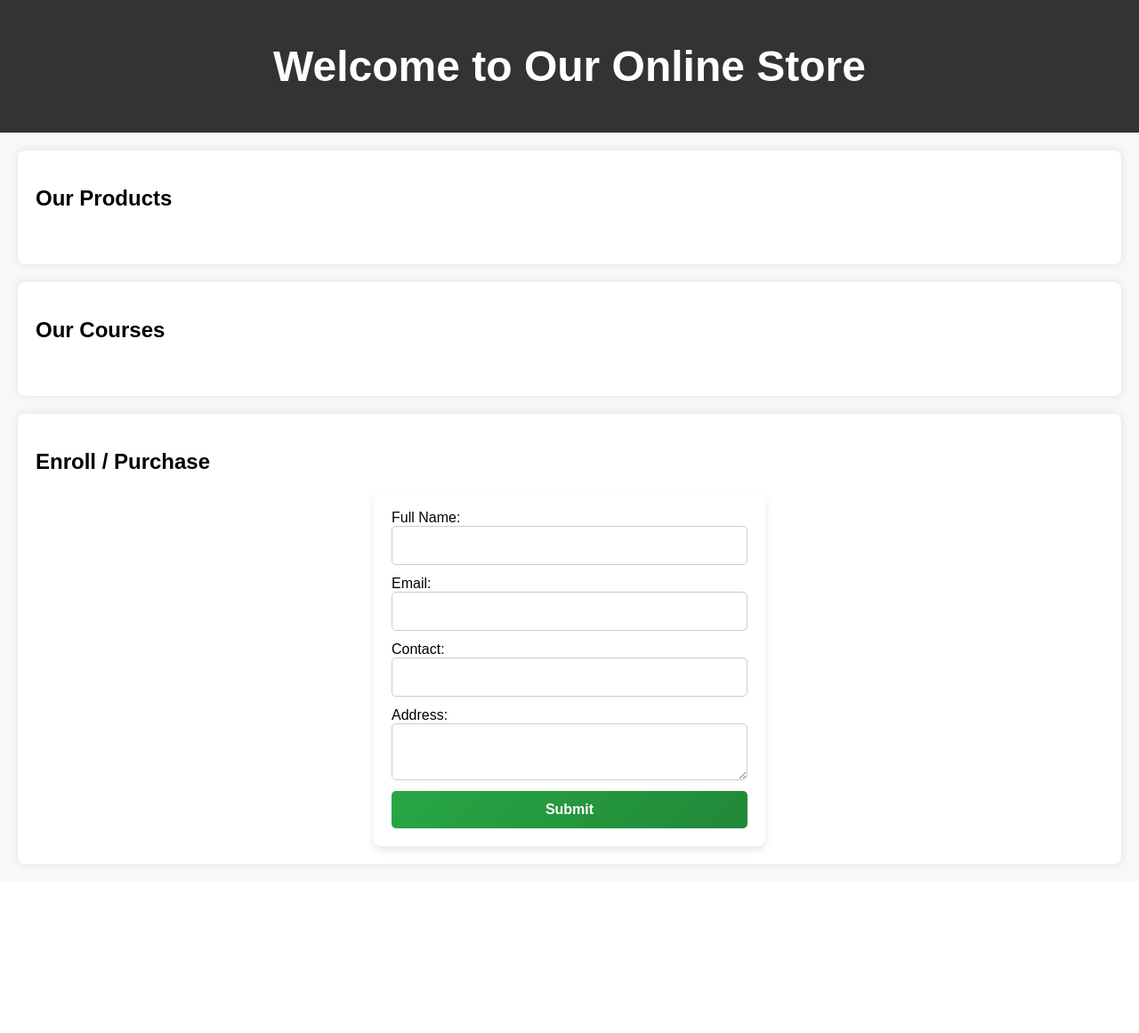
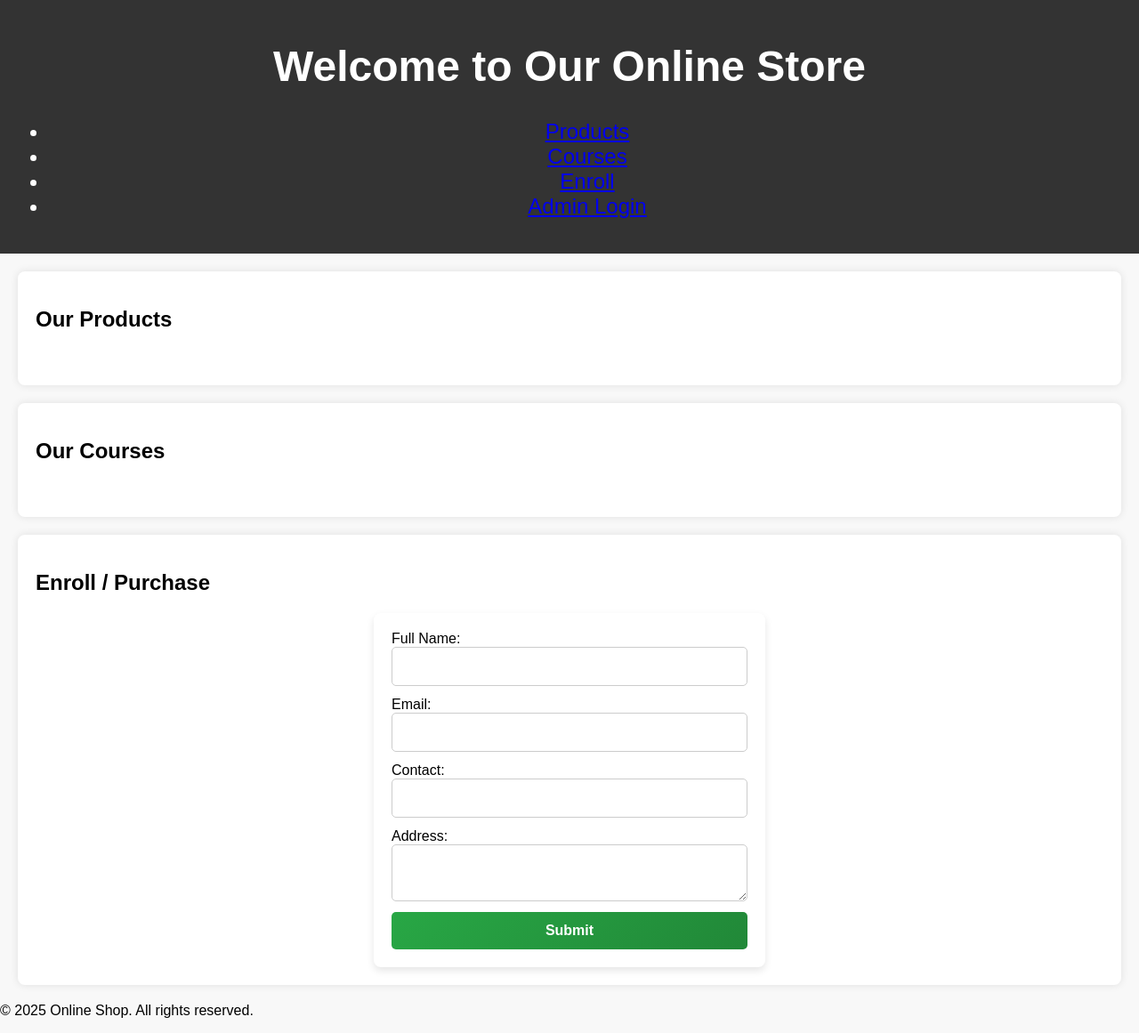
Before and after one commit to AnamolBasnet50/online-shop, a Flask app: page / in a window 1280 px wide. Shown: the whole page at 89% size. Before the commit the page ends 974 px from the top, so only its background shows below. Run offline with Flask 3, Linux system fonts and the light colour scheme; data that the repository does not hold is empty.

Commit message:
add  for Render

```diff
--- a/templates/index.html
+++ b/templates/index.html
@@ -9,6 +9,14 @@
 <body>
     <header>
         <h1>Welcome to Our Online Store</h1>
+        <nav>
+            <ul>
+                <li><a href="#products">Products</a></li>
+                <li><a href="#courses">Courses</a></li>
+                <li><a href="#enroll">Enroll</a></li>
+                <li><a href="/login">Admin Login</a></li>
+            </ul>
+        </nav>
     </header>
 
     <section id="products">
@@ -57,5 +65,9 @@
             <button type="submit">Submit</button>
         </form>
     </section>
+
+    <footer>
+        <p>&copy; 2025 Online Shop. All rights reserved.</p>
+    </footer>
 </body>
 </html>
```
